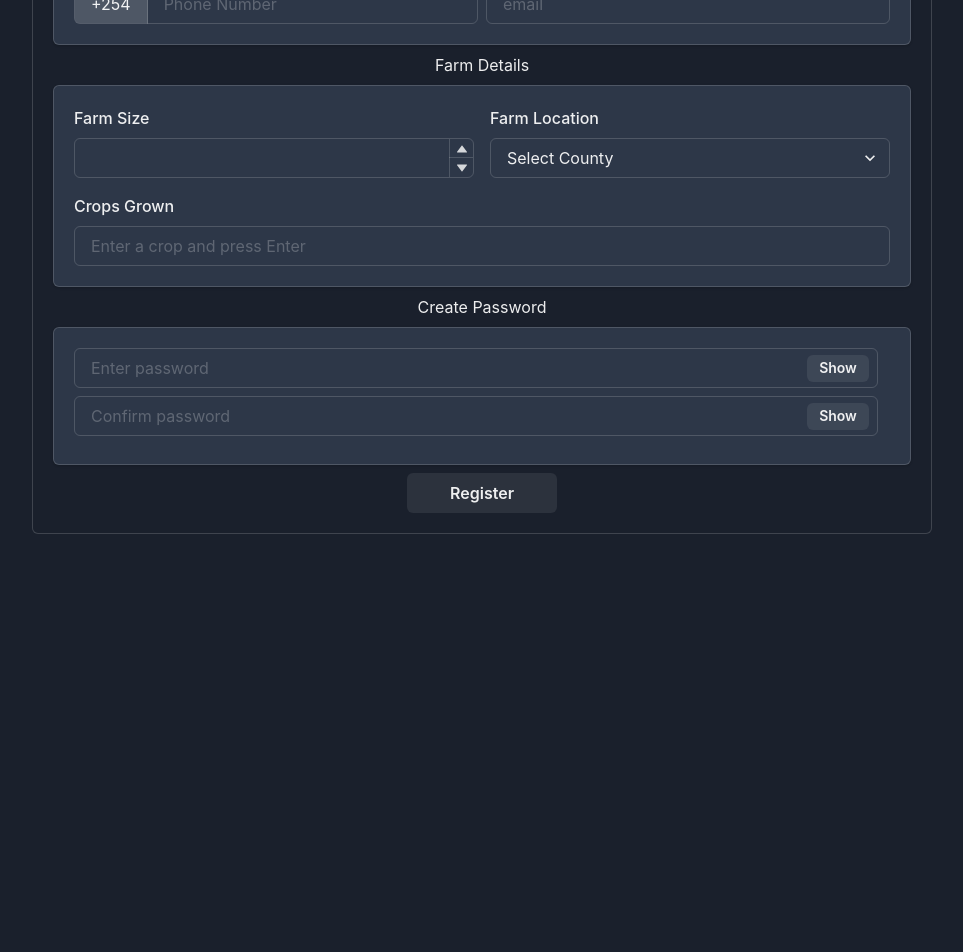
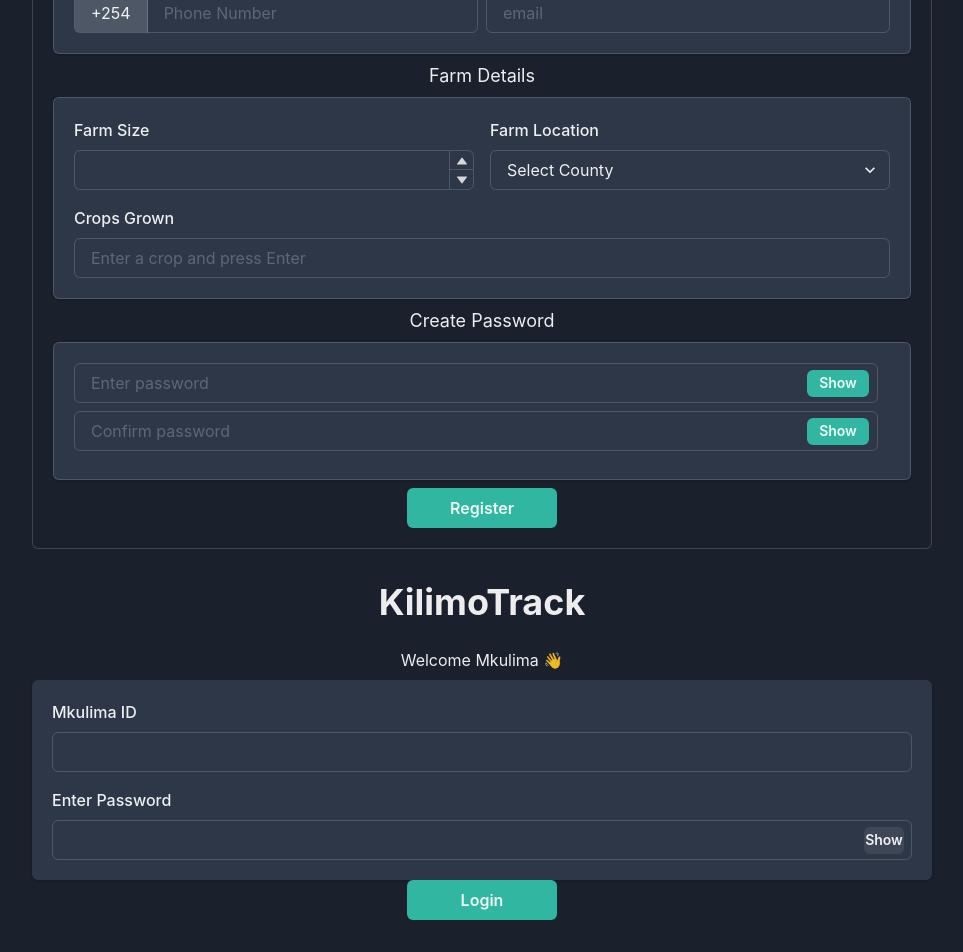
Before and after one commit to see-3pO/KilimoTrack, a React (Vite) app in the folder FrontEnd/KilimoTrack/: page / in a window 1280 px wide. Shown: the part 413-1365 px from the top of the page, without its empty margins (158-1121 px from the left). Before the commit the page ends 979 px from the top, so only its background shows below. Built offline with nearby package versions, Linux system fonts and the light colour scheme.

Commit message:
Added custom colors to theme, and login page

```diff
--- a/FrontEnd/KilimoTrack/src/App.tsx
+++ b/FrontEnd/KilimoTrack/src/App.tsx
@@ -1,5 +1,6 @@
 import "./App.css";
 import ColorModeSwitch from "./components/ColorModeSwitch";
+import Login from "./pages/login/Login";
 import Register from "./pages/registration/Register";
 
 function App() {
@@ -7,6 +8,7 @@ function App() {
     <>
     <ColorModeSwitch />
     <Register />
+    <Login />
     </>
   );
 }
--- /dev/null
+++ b/FrontEnd/KilimoTrack/src/pages/login/Login.tsx
@@ -0,0 +1,59 @@
+import {
+  Button,
+  Card,
+  CardBody,
+  Center,
+  FormControl,
+  FormLabel,
+  Heading,
+  Input,
+  InputGroup,
+  InputRightElement,
+  Stack,
+  Text,
+  VStack,
+} from "@chakra-ui/react";
+
+const Login = () => {
+  return (
+    <>
+      <Center>
+        <Stack>
+          <VStack as="header" spacing={6} mt={8}>
+            <Heading as="h1">KilimoTrack</Heading>
+            <Text>Welcome Mkulima 👋</Text>
+          </VStack>
+          <form>
+            <Card minWidth="900px">
+              <CardBody>
+                <FormControl>
+                  <FormLabel>Mkulima ID</FormLabel>
+                  <Input type="number" />
+                </FormControl>
+                <FormControl mt={4}>
+                  <FormLabel>Enter Password</FormLabel>
+                  <InputGroup>
+                    <Input type="password" />
+                    <InputRightElement mr={2}>
+                      <Button h="1.7rem" size="sm">
+                        Show
+                      </Button>
+                    </InputRightElement>
+                  </InputGroup>
+                </FormControl>
+              </CardBody>
+            </Card>
+            {/* Login Button */}
+            <Center>
+              <Button size="md" width="150px" variant="solid" bg="brand.500">
+                Login
+              </Button>
+            </Center>
+          </form>
+        </Stack>
+      </Center>
+    </>
+  );
+};
+
+export default Login;
--- a/FrontEnd/KilimoTrack/src/pages/registration/Register.tsx
+++ b/FrontEnd/KilimoTrack/src/pages/registration/Register.tsx
@@ -56,25 +56,25 @@ const Register = () => {
           <Stack>
             <VStack as="header" spacing={6} mt={8}>
               <Heading as="h1">KilimoTrack</Heading>
-              <Text>Online Registration</Text>
+              <Text fontSize='xl' fontWeight={500}>Online Registration</Text>
             </VStack>
 
-            <Card variant="outline" minWidth="900px">
+            <Card variant="outline" minWidth="900px" >
               <CardBody>
                 <form>
                   <Stack>
                     {/* personal info */}
-                    <Text>Personal Information</Text>
+                    <Text fontSize='lg'>Personal Information</Text>
                     <Card>
                       <CardBody>
                         <HStack>
                           <FormControl isRequired>
                             <FormLabel size="sm">Full Name</FormLabel>
-                            <Input type="text" placeholder="Full Name" />
+                            <Input type="text" placeholder="Full Name"  focusBorderColor='brand.200'/>
                           </FormControl>
                           <FormControl isRequired>
                             <FormLabel size="sm">National ID</FormLabel>
-                            <Input type="number" placeholder="National ID" />
+                            <Input type="number" placeholder="National ID" focusBorderColor='brand.200' />
                           </FormControl>
                         </HStack>
 
@@ -83,25 +83,25 @@ const Register = () => {
                             <FormLabel size="sm">Phone Number</FormLabel>
                             <InputGroup>
                               <InputLeftAddon>+254</InputLeftAddon>
-                              <Input type="tel" placeholder="Phone Number" />
+                              <Input type="tel" placeholder="Phone Number" focusBorderColor='brand.200' />
                             </InputGroup>
                           </FormControl>
                           <FormControl>
                             <FormLabel>Email address</FormLabel>
-                            <Input type="email" placeholder="email" />
+                            <Input type="email" placeholder="email" focusBorderColor='brand.200' />
                           </FormControl>
                         </HStack>
                       </CardBody>
                     </Card>
 
                     {/* farm section */}
-                    <Text>Farm Details</Text>
+                    <Text fontSize='lg'>Farm Details</Text>
                     <Card>
                       <CardBody>
                         <HStack spacing={4}>
                           <FormControl>
                             <FormLabel>Farm Size</FormLabel>
-                            <NumberInput min={0.1} precision={1} step={0.1}>
+                            <NumberInput min={0.1} precision={1} step={0.1} focusBorderColor='brand.200'>
                               <NumberInputField />
                               <NumberInputStepper>
                                 <NumberIncrementStepper />
@@ -111,7 +111,7 @@ const Register = () => {
                           </FormControl>
                           <FormControl>
                             <FormLabel>Farm Location</FormLabel>
-                            <Select placeholder="Select County">
+                            <Select placeholder="Select County" >
                               {countiesInKenya.map((county) => (
                                 <option key={county.id}>{county.name}</option>
                               ))}
@@ -143,13 +143,14 @@ const Register = () => {
                             value={cropInput}
                             onChange={(e) => setCropInput(e.target.value)}
                             onKeyDown={handleInputCrop}
+                            focusBorderColor='brand.200'
                           />
                         </FormControl>
                       </CardBody>
                     </Card>
 
                     {/* password section */}
-                    <Text>Create Password</Text>
+                    <Text fontSize='lg'>Create Password</Text>
                     <Card>
                       <CardBody>
                         <FormControl>
@@ -158,11 +159,13 @@ const Register = () => {
                               <Input
                                 type={showPassword ? "text" : "password"}
                                 placeholder="Enter password"
+                                focusBorderColor='brand.200'
                               />
                               <InputRightElement width="5rem">
                                 <Button
                                   h="1.7rem"
                                   size="sm"
+                                  bg="brand.500"
                                   onClick={handleShowPassword}
                                 >
                                   {showPassword ? "Hide" : "Show"}
@@ -179,11 +182,13 @@ const Register = () => {
                               <Input
                                 type={showPassword ? "text" : "password"}
                                 placeholder="Confirm password"
+                                focusBorderColor='brand.200'
                               />
                               <InputRightElement width="5rem">
                                 <Button
                                   h="1.7rem"
                                   size="sm"
+                                  bg="brand.500"
                                   onClick={handleShowPassword}
                                 >
                                   {showPassword ? "Hide" : "Show"}
@@ -197,7 +202,7 @@ const Register = () => {
 
                     {/* Register Button */}
                     <Center>
-                      <Button size="md" width="150px" variant="solid">
+                      <Button size="md" width="150px" variant="solid" bg="brand.500">
                         Register
                       </Button>
                     </Center>
--- a/FrontEnd/KilimoTrack/src/theme.ts
+++ b/FrontEnd/KilimoTrack/src/theme.ts
@@ -9,6 +9,20 @@ const config: ThemeConfig = {
 // extending the theme
 const theme = extendTheme({
   config,
+  colors: {
+    brand: {
+      50: "#defdf5",
+      100: "#bbf1e7",
+      200: "#96e6d9",
+      300: "#6edacd",
+      400: "#49cfc3",
+      500: "#30b6a1",
+      600: "#208e75",
+      700: "#10664d",
+      800: "#003e29",
+      900: "#00170d",
+    }
+  }
 });
 
 export default theme;
```
Also changed, not shown: FrontEnd/KilimoTrack/src/components/Navigation.tsx (added).
